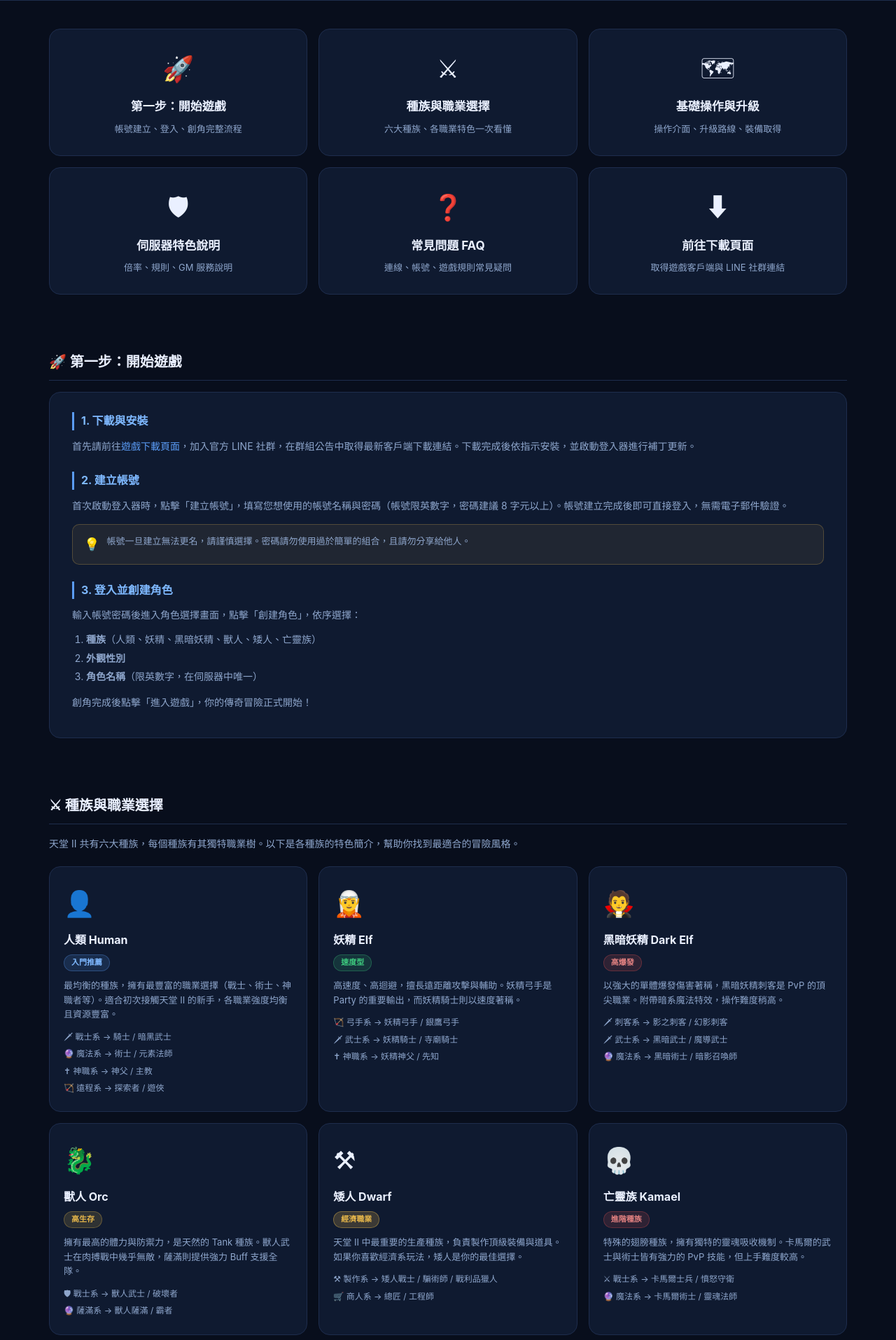
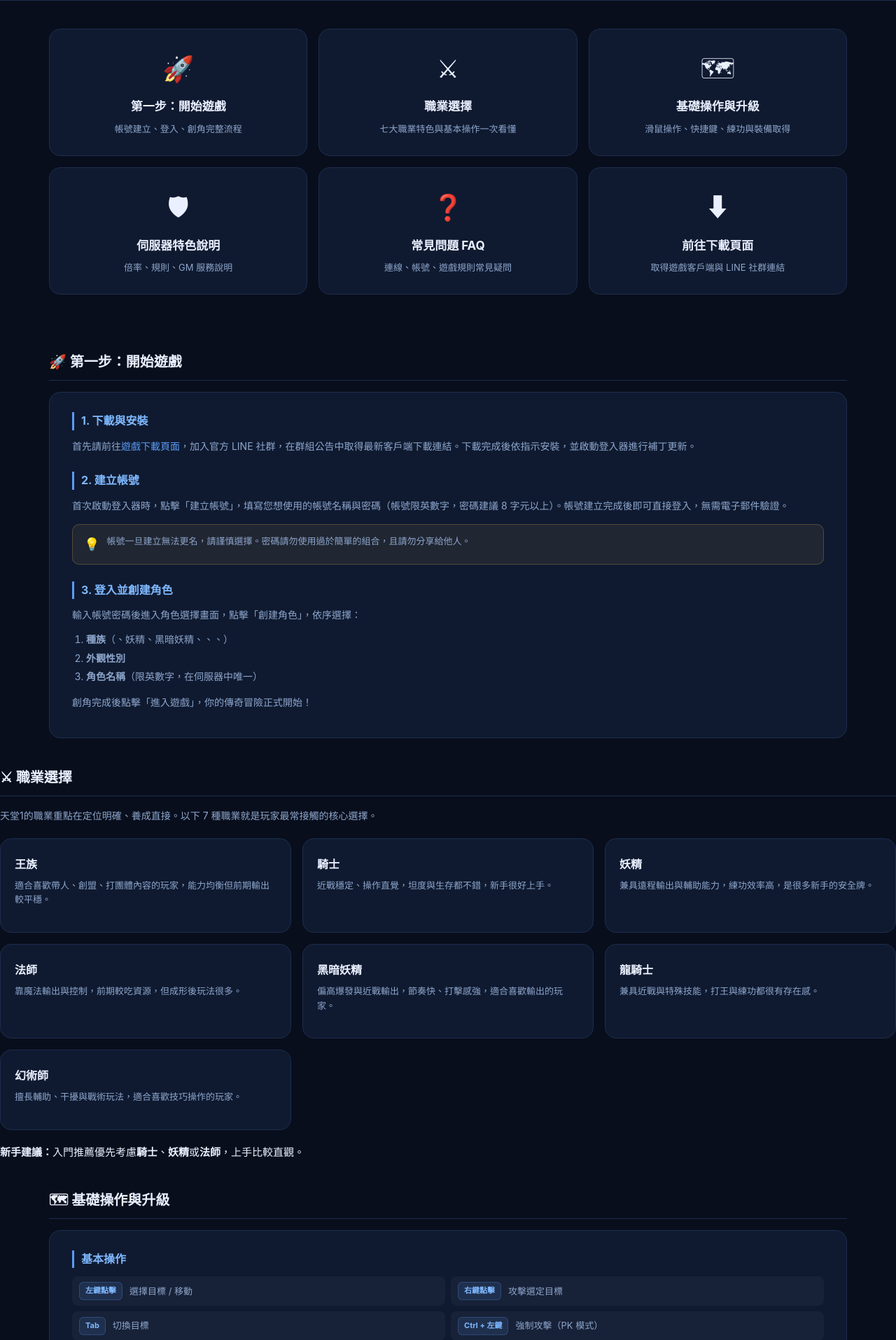
Before and after one commit to justminguo/yanfei-heaven-frontend, a Flask app: page /guide in a window 1280 px wide. Shown: the part 280-2195 px from the top of the page at 70% size. Run offline with Flask 3, Linux system fonts and the light colour scheme; data comes from the database, SQL or seed files in the repository.

Commit message:
content: correct site copy from lineage 2 to lineage 1

```diff
--- a/schema.sql
+++ b/schema.sql
@@ -239,7 +239,7 @@ CREATE TABLE IF NOT EXISTS announcements (
 -- Default site config values (INSERT OR IGNORE = safe to re-run)
 INSERT OR IGNORE INTO site_config (key, value) VALUES
   ('brand_name',          '妍菲天堂'),
-  ('site_subtitle',       '天堂 II 私服官方網站'),
+  ('site_subtitle',       '天堂1 私服官方網站'),
   ('hero_title',          '妍菲天堂'),
   ('hero_subtitle',       '重返榮耀，再創傳奇。最純粹的史詩冒險，正等待你的加入！'),
   ('hero_tags',           '1× 倍率,無商城干擾,公平競技,定期更新,GM 24H 在線'),
@@ -255,7 +255,7 @@ INSERT OR IGNORE INTO site_config (key, value) VALUES
   ('guide_url',           '/guide'),
   ('forum_url',           '#forum'),
   ('line_group_url',      'https://line.me/ti/g2/IlKNIaRrZwDZAaABlz_6EBhtad-KMRNRg3aC0A?utm_source=invitation&utm_medium=link_copy&utm_campaign=default'),
-  ('brand_slogan',        '精心打造的天堂 II 私服，還原經典、追求平衡。與志同道合的玩家一起書寫屬於你的傳奇篇章。'),
+  ('brand_slogan',        '精心打造的天堂1 私服，還原經典、追求平衡。與志同道合的玩家一起書寫屬於你的傳奇篇章。'),
   ('final_cta_title',     '還在等什麼？'),
   ('final_cta_body',      '你的戰友正在亞丁大陸集結，立即下載遊戲，開啟屬於你的傳奇篇章！');
 
--- a/templates/base.html
+++ b/templates/base.html
@@ -3,7 +3,7 @@
 <head>
   <meta charset="utf-8">
   <meta name="viewport" content="width=device-width, initial-scale=1">
-  <title>{% block title %}{{ site_cfg.get('brand_name', '妍菲天堂') }} — {{ site_cfg.get('site_subtitle', '天堂 II 私服') }}{% endblock %}</title>
+  <title>{% block title %}{{ site_cfg.get('brand_name', '妍菲天堂') }} — {{ site_cfg.get('site_subtitle', '天堂1 私服') }}{% endblock %}</title>
   <link rel="stylesheet" href="{{ url_for('static', filename='style.css') }}">
 </head>
 <body>
@@ -39,7 +39,7 @@
       <div class="footer-brand">
         <span class="brand-icon">⚔</span>
         <strong>{{ site_cfg.get('brand_name', '妍菲天堂') }}</strong>
-        <p>{{ site_cfg.get('brand_slogan', '精心打造的天堂 II 私服，還原經典、追求平衡。') }}</p>
+        <p>{{ site_cfg.get('brand_slogan', '精心打造的天堂1 私服，還原經典、追求平衡。') }}</p>
         <div class="footer-social">
           <a href="{{ site_cfg.get('line_group_url', '#line') }}" class="social-btn">LINE 群組</a>
           <a href="{{ site_cfg.get('forum_url', '#forum') }}" class="social-btn">官方論壇</a>
--- a/templates/download.html
+++ b/templates/download.html
@@ -57,7 +57,7 @@
       <div class="step-num">4</div>
       <div class="step-icon">⚔</div>
       <strong>開始冒險</strong>
-      <p>在登入器中輸入帳號與密碼，點擊「進入遊戲」，選擇你的種族與職業，踏上傳奇征途！</p>
+      <p>在登入器中輸入帳號與密碼，點擊「進入遊戲」，選擇你的職業，踏上傳奇征途！</p>
     </div>
   </div>
 </section>
--- a/templates/guide.html
+++ b/templates/guide.html
@@ -21,13 +21,13 @@
     </a>
     <a href="#classes" class="quick-card">
       <div class="quick-icon">⚔</div>
-      <strong>種族與職業選擇</strong>
-      <p>六大種族、各職業特色一次看懂</p>
+      <strong>職業選擇</strong>
+      <p>七大職業特色與基本操作一次看懂</p>
     </a>
     <a href="#gameplay" class="quick-card">
       <div class="quick-icon">🗺</div>
       <strong>基礎操作與升級</strong>
-      <p>操作介面、升級路線、裝備取得</p>
+      <p>滑鼠操作、快捷鍵、練功與裝備取得</p>
     </a>
     <a href="#server-info" class="quick-card">
       <div class="quick-icon">🛡</div>
@@ -64,7 +64,7 @@
     <h3 class="guide-h3">3. 登入並創建角色</h3>
     <p>輸入帳號密碼後進入角色選擇畫面，點擊「創建角色」，依序選擇：</p>
     <ol class="guide-ol">
-      <li><strong>種族</strong>（人類、妖精、黑暗妖精、獸人、矮人、亡靈族）</li>
+      <li><strong>種族</strong>（、妖精、黑暗妖精、、、）</li>
       <li><strong>外觀性別</strong></li>
       <li><strong>角色名稱</strong>（限英數字，在伺服器中唯一）</li>
     </ol>
@@ -72,90 +72,20 @@
   </div>
 </section>
 
-<!-- ===== 種族與職業 ===== -->
-<section class="container section-block" id="classes">
-  <h2 class="section-title">⚔ 種族與職業選擇</h2>
-  <p class="section-desc">天堂 II 共有六大種族，每個種族有其獨特職業樹。以下是各種族的特色簡介，幫助你找到最適合的冒險風格。</p>
-
+<!-- ===== 職業 ===== -->
+<section class="guide-section">
+  <h2 class="section-title">⚔ 職業選擇</h2>
+  <p class="section-desc">天堂1的職業重點在定位明確、養成直接。以下 7 種職業就是玩家最常接觸的核心選擇。</p>
   <div class="class-grid">
-    <div class="class-card">
-      <div class="class-icon">👤</div>
-      <strong class="class-name">人類 Human</strong>
-      <span class="class-badge">入門推薦</span>
-      <p>最均衡的種族，擁有最豐富的職業選擇（戰士、術士、神職者等）。適合初次接觸天堂 II 的新手，各職業強度均衡且資源豐富。</p>
-      <ul class="class-jobs">
-        <li>🗡 戰士系 → 騎士 / 暗黑武士</li>
-        <li>🔮 魔法系 → 術士 / 元素法師</li>
-        <li>✝ 神職系 → 神父 / 主教</li>
-        <li>🏹 遠程系 → 探索者 / 遊俠</li>
-      </ul>
-    </div>
-
-    <div class="class-card">
-      <div class="class-icon">🧝</div>
-      <strong class="class-name">妖精 Elf</strong>
-      <span class="class-badge class-badge-green">速度型</span>
-      <p>高速度、高迴避，擅長遠距離攻擊與輔助。妖精弓手是 Party 的重要輸出，而妖精騎士則以速度著稱。</p>
-      <ul class="class-jobs">
-        <li>🏹 弓手系 → 妖精弓手 / 銀鷹弓手</li>
-        <li>🗡 武士系 → 妖精騎士 / 寺廟騎士</li>
-        <li>✝ 神職系 → 妖精神父 / 先知</li>
-      </ul>
-    </div>
-
-    <div class="class-card">
-      <div class="class-icon">🧛</div>
-      <strong class="class-name">黑暗妖精 Dark Elf</strong>
-      <span class="class-badge class-badge-red">高爆發</span>
-      <p>以強大的單體爆發傷害著稱，黑暗妖精刺客是 PvP 的頂尖職業。附帶暗系魔法特效，操作難度稍高。</p>
-      <ul class="class-jobs">
-        <li>🗡 刺客系 → 影之刺客 / 幻影刺客</li>
-        <li>🗡 武士系 → 黑暗武士 / 魔導武士</li>
-        <li>🔮 魔法系 → 黑暗術士 / 暗影召喚師</li>
-      </ul>
-    </div>
-
-    <div class="class-card">
-      <div class="class-icon">🐉</div>
-      <strong class="class-name">獸人 Orc</strong>
-      <span class="class-badge class-badge-warn">高生存</span>
-      <p>擁有最高的體力與防禦力，是天然的 Tank 種族。獸人武士在肉搏戰中幾乎無敵，薩滿則提供強力 Buff 支援全隊。</p>
-      <ul class="class-jobs">
-        <li>🛡 戰士系 → 獸人武士 / 破壞者</li>
-        <li>🔮 薩滿系 → 獸人薩滿 / 霸者</li>
-      </ul>
-    </div>
-
-    <div class="class-card">
-      <div class="class-icon">⚒</div>
-      <strong class="class-name">矮人 Dwarf</strong>
-      <span class="class-badge class-badge-gold">經濟職業</span>
-      <p>天堂 II 中最重要的生產種族，負責製作頂級裝備與道具。如果你喜歡經濟系玩法，矮人是你的最佳選擇。</p>
-      <ul class="class-jobs">
-        <li>⚒ 製作系 → 矮人戰士 / 騙術師 / 戰利品獵人</li>
-        <li>🛒 商人系 → 總匠 / 工程師</li>
-      </ul>
-    </div>
-
-    <div class="class-card">
-      <div class="class-icon">💀</div>
-      <strong class="class-name">亡靈族 Kamael</strong>
-      <span class="class-badge class-badge-red">進階種族</span>
-      <p>特殊的翅膀種族，擁有獨特的靈魂吸收機制。卡馬爾的武士與術士皆有強力的 PvP 技能，但上手難度較高。</p>
-      <ul class="class-jobs">
-        <li>⚔ 戰士系 → 卡馬爾士兵 / 憤怒守衛</li>
-        <li>🔮 魔法系 → 卡馬爾術士 / 靈魂法師</li>
-      </ul>
-    </div>
+    <div class="class-card"><strong class="class-name">王族</strong><p>適合喜歡帶人、創盟、打團體內容的玩家，能力均衡但前期輸出較平穩。</p></div>
+    <div class="class-card"><strong class="class-name">騎士</strong><p>近戰穩定、操作直覺，坦度與生存都不錯，新手很好上手。</p></div>
+    <div class="class-card"><strong class="class-name">妖精</strong><p>兼具遠程輸出與輔助能力，練功效率高，是很多新手的安全牌。</p></div>
+    <div class="class-card"><strong class="class-name">法師</strong><p>靠魔法輸出與控制，前期較吃資源，但成形後玩法很多。</p></div>
+    <div class="class-card"><strong class="class-name">黑暗妖精</strong><p>偏高爆發與近戰輸出，節奏快、打擊感強，適合喜歡輸出的玩家。</p></div>
+    <div class="class-card"><strong class="class-name">龍騎士</strong><p>兼具近戰與特殊技能，打王與練功都很有存在感。</p></div>
+    <div class="class-card"><strong class="class-name">幻術師</strong><p>擅長輔助、干擾與戰術玩法，適合喜歡技巧操作的玩家。</p></div>
   </div>
-
-  <div class="guide-tip guide-tip-blue">
-    <span class="guide-tip-icon">💡</span>
-    <span>
-      <strong>新手建議：</strong>第一個角色推薦選擇<strong>人類</strong>，職業選<strong>戰士（→ 騎士）</strong>或<strong>術士</strong>。
-      這兩條路線的攻略資源最多，在 Party 中也最容易找到隊友。等熟悉遊戲後再嘗試其他種族！
-    </span>
-  </div>
+  <div class="tip-box"><strong>新手建議：</strong>入門推薦優先考慮<strong>騎士</strong>、<strong>妖精</strong>或<strong>法師</strong>，上手比較直觀。</div>
 </section>
 
 <!-- ===== 基礎操作與升級 ===== -->
@@ -173,7 +103,9 @@
       <div class="key-row"><span class="key-key">P</span><span>開啟技能欄</span></div>
       <div class="key-row"><span class="key-key">C</span><span>開啟角色資訊</span></div>
       <div class="key-row"><span class="key-key">M</span><span>開啟地圖</span></div>
-      <div class="key-row"><span class="key-key">F1~F12</span><span>快捷列技能 / 道具</span></div>
+      <div class="key-row"><span class="key-key">F4</span><span>快速撿取身邊地上物品</span></div>
+      <div class="key-row"><span class="key-key">F5~F12</span><span>可自訂道具 / 魔法快捷鍵</span></div>
+      <div class="key-row"><span class="key-key">滑鼠左鍵</span><span>移動、對話、攻擊與大部分操作</span></div>
     </div>
 
     <h3 class="guide-h3">新手升級路線（1 ~ 40 級）</h3>
@@ -186,21 +118,21 @@
         <span class="level-range">Lv. 1 – 10</span>
         <div>
           <strong>初始村莊周邊</strong>
-          <p>各種族起始村莊附近的小怪（哥布林、蜘蛛、骷髏等）。善用初始 NPC 新手任務可獲得額外裝備與 Adena（遊戲幣）。</p>
+          <p>各種族起始村莊附近的小怪（哥布林、蜘蛛、骷髏等）。善用初始 NPC 新手任務可獲得額外裝備與 金幣（遊戲幣）。</p>
         </div>
       </li>
       <li>
         <span class="level-range">Lv. 10 – 20</span>
         <div>
           <strong>格路丁廢礦 / 妖精森林</strong>
-          <p>格路丁廢礦外圍適合力量型職業，妖精森林適合魔法系。記得接受 NPC 的職業轉職任務，在 20 級左右完成一轉！</p>
+          <p>天堂1多半靠滑鼠點擊移動、攻擊與對話。打怪時記得善用 F4 撿物、F5~F12 設定常用技能與道具，操作會順很多。</p>
         </div>
       </li>
       <li>
         <span class="level-range">Lv. 20 – 30</span>
         <div>
           <strong>棄礦（Abandoned Mine）/ 蒼白地（Wasteland）</strong>
-          <p>棄礦提供豐富的骷髏類怪物，適合 Party。蒼白地則適合獨自刷怪的遠程職業。</p>
+          <p>前期先熟悉村莊周邊與基礎補給，練功時優先注意重量、補品與回卷配置，比衝等更重要。</p>
         </div>
       </li>
       <li>
@@ -214,7 +146,7 @@
 
     <h3 class="guide-h3">裝備取得建議</h3>
     <ul class="guide-ul">
-      <li>初期裝備可向村莊 NPC 商店購買，或在拍賣場（私人商店）用 Adena 購入。</li>
+      <li>初期裝備可向村莊 NPC 商店購買，或在拍賣場（私人商店）用 金幣 購入。</li>
       <li>善用<a href="{{ url_for('drops') }}">掉落查詢</a>頁面，查詢目標裝備由哪隻怪物掉落，規劃刷怪路線。</li>
       <li>40 級後建議換上 D 等級裝備（藍色名稱），差距相當顯著。</li>
       <li>裝備可透過「靈魂晶石」附魔強化，詳見進階教學。</li>
@@ -285,11 +217,11 @@
     </div>
     <div class="faq-item">
       <button class="faq-q" onclick="toggleFaq(this)">
-        我是第一次玩天堂 II，適合加入嗎？
+        我是第一次玩天堂1，適合加入嗎？
         <span class="faq-arrow">▶</span>
       </button>
       <div class="faq-a">
-        非常適合！本服有活躍的社群與友善的老玩家，新手進入後很快就能得到協助。建議先閱讀本頁教學，選擇人類戰士或術士作為入門職業，並加入官方 LINE 群組詢問問題。
+        非常適合！本服有活躍的社群與友善的老玩家，新手進入後很快就能得到協助。建議先閱讀本頁教學，入門可優先考慮騎士、妖精或法師，並加入官方 LINE 群組詢問問題。
       </div>
     </div>
     <div class="faq-item">
@@ -298,7 +230,7 @@
         <span class="faq-arrow">▶</span>
       </button>
       <div class="faq-a">
-        不需要。天堂 II 雖然是一款重視社群互動的 MMORPG，但本服支援單人刷怪升級，你可以按照自己的步調進行。不過加入公會（Clan）後，攻城戰、副本等內容更加精彩，推薦在熟悉遊戲後找一個公會加入。
+        不需要。天堂1雖然重視社群互動，但前期也能自己慢慢練功。熟悉後再找血盟或朋友一起玩，體驗會更完整。
       </div>
     </div>
     <div class="faq-item">
@@ -321,11 +253,11 @@
     </div>
     <div class="faq-item">
       <button class="faq-q" onclick="toggleFaq(this)">
-        遊戲內 Adena（遊戲幣）不夠用怎麼辦？
+        遊戲內 金幣（遊戲幣）不夠用怎麼辦？
         <span class="faq-arrow">▶</span>
       </button>
       <div class="faq-a">
-        新手賺 Adena 的主要方式：①刷怪掉落物品後至村莊 NPC 或私人商店販賣；②製作道具販售（矮人職業）；③完成任務獲得獎勵。可以善用<a href="{{ url_for('drops') }}">掉落查詢</a>找出哪些怪物掉落高價值物品，針對刷怪。
+        新手賺 金幣 的主要方式：①刷怪掉落物品後至村莊 NPC 或私人商店販賣；②製作道具販售（職業）；③完成任務獲得獎勵。可以善用<a href="{{ url_for('drops') }}">掉落查詢</a>找出哪些怪物掉落高價值物品，針對刷怪。
       </div>
     </div>
     <div class="faq-item">
--- a/templates/home.html
+++ b/templates/home.html
@@ -1,5 +1,5 @@
 {% extends 'base.html' %}
-{% block title %}{{ site_cfg.get('brand_name', '妍菲天堂') }} — {{ site_cfg.get('site_subtitle', '天堂 II 私服官方網站') }}{% endblock %}
+{% block title %}{{ site_cfg.get('brand_name', '妍菲天堂') }} — {{ site_cfg.get('site_subtitle', '天堂1 私服官方網站') }}{% endblock %}
 {% block main_class %}{% endblock %}
 {% block content %}
 
```
